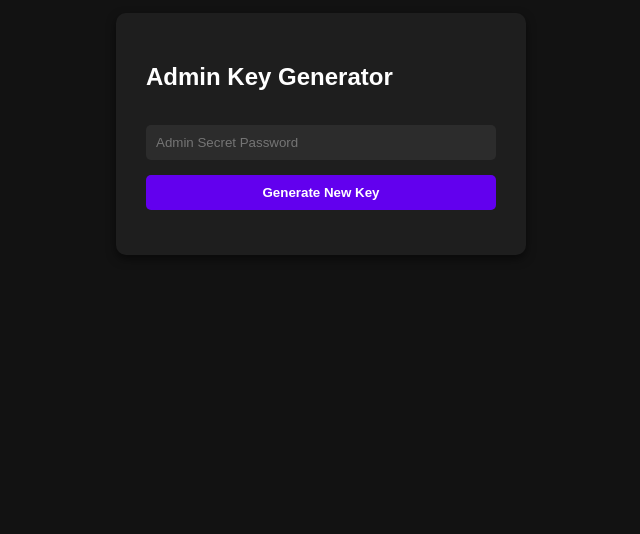
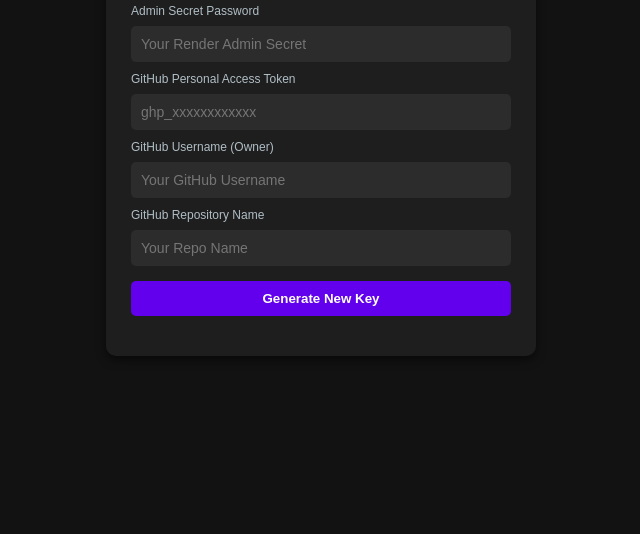
Before and after one commit to mranshurx/admin-key-system, a website: page public/index.html in a window 1280 px wide. Shown: the part 266-800 px from the top of the page, without its empty margins (319-959 px from the left). Drawn offline with Linux system fonts and the light colour scheme.

Commit message:
Update index.html

```diff
--- a/public/index.html
+++ b/public/index.html
@@ -5,18 +5,31 @@
     <title>Admin Key Panel</title>
     <style>
         body { font-family: sans-serif; background: #121212; color: #fff; display: flex; justify-content: center; align-items: center; height: 100vh; margin: 0; }
-        .card { background: #1e1e1e; padding: 30px; border-radius: 10px; width: 350px; box-shadow: 0 4px 10px rgba(0,0,0,0.5); }
-        input, button { width: 100%; padding: 10px; margin-top: 15px; border-radius: 5px; border: none; box-sizing: border-box; }
-        input { background: #2c2c2c; color: #fff; }
-        button { background: #6200ee; color: #fff; font-weight: bold; cursor: pointer; }
+        .card { background: #1e1e1e; padding: 25px; border-radius: 10px; width: 380px; box-shadow: 0 4px 10px rgba(0,0,0,0.5); }
+        input, button { width: 100%; padding: 10px; margin-top: 8px; border-radius: 5px; border: none; box-sizing: border-box; }
+        input { background: #2c2c2c; color: #fff; font-size: 14px; }
+        button { background: #6200ee; color: #fff; font-weight: bold; cursor: pointer; margin-top: 15px; }
         button:hover { background: #7c4dff; }
-        #keyDisplay { margin-top: 15px; font-family: monospace; font-size: 16px; color: #03dac6; word-break: break-all; text-align: center; }
+        label { font-size: 12px; color: #b0bec5; margin-top: 10px; display: block; }
+        #keyDisplay { margin-top: 15px; font-family: monospace; font-size: 15px; color: #03dac6; word-break: break-all; text-align: center; }
     </style>
 </head>
 <body>
     <div class="card">
-        <h2>Admin Key Generator</h2>
-        <input type="password" id="adminSecret" placeholder="Admin Secret Password">
+        <h2>Admin Key Panel</h2>
+
+        <label>Admin Secret Password</label>
+        <input type="password" id="adminSecret" placeholder="Your Render Admin Secret">
+
+        <label>GitHub Personal Access Token</label>
+        <input type="password" id="githubToken" placeholder="ghp_xxxxxxxxxxxx">
+
+        <label>GitHub Username (Owner)</label>
+        <input type="text" id="githubOwner" placeholder="Your GitHub Username">
+
+        <label>GitHub Repository Name</label>
+        <input type="text" id="githubRepo" placeholder="Your Repo Name">
+
         <button onclick="generateKey()">Generate New Key</button>
         <div id="keyDisplay"></div>
     </div>
@@ -24,18 +37,29 @@
     <script>
         async function generateKey() {
             const secret = document.getElementById('adminSecret').value;
+            const token = document.getElementById('githubToken').value;
+            const owner = document.getElementById('githubOwner').value;
+            const repo = document.getElementById('githubRepo').value;
+
+            if (!secret || !token || !owner || !repo) {
+                alert('Please fill in all fields!');
+                return;
+            }
+
             const res = await fetch('/api/admin/generate', {
                 method: 'POST',
                 headers: {
                     'Content-Type': 'application/json',
                     'Authorization': `Bearer ${secret}`
-                }
+                },
+                body: JSON.stringify({ token, owner, repo })
             });
+
             const data = await res.json();
             if (res.ok) {
-                document.getElementById('keyDisplay').innerText = data.key;
+                document.getElementById('keyDisplay').innerText = "Key: " + data.key;
             } else {
-                alert(data.error || 'Failed');
+                alert(data.error || 'Failed to generate key');
             }
         }
     </script>
```
